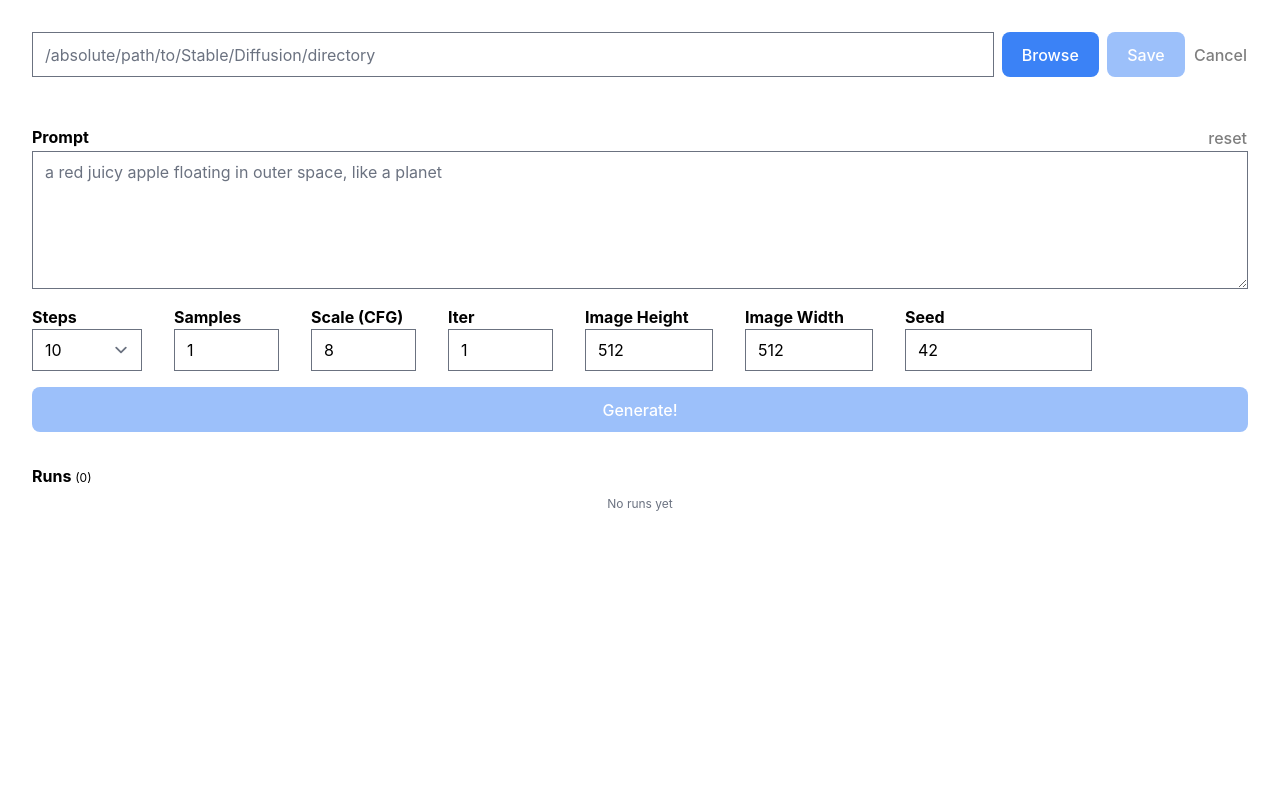
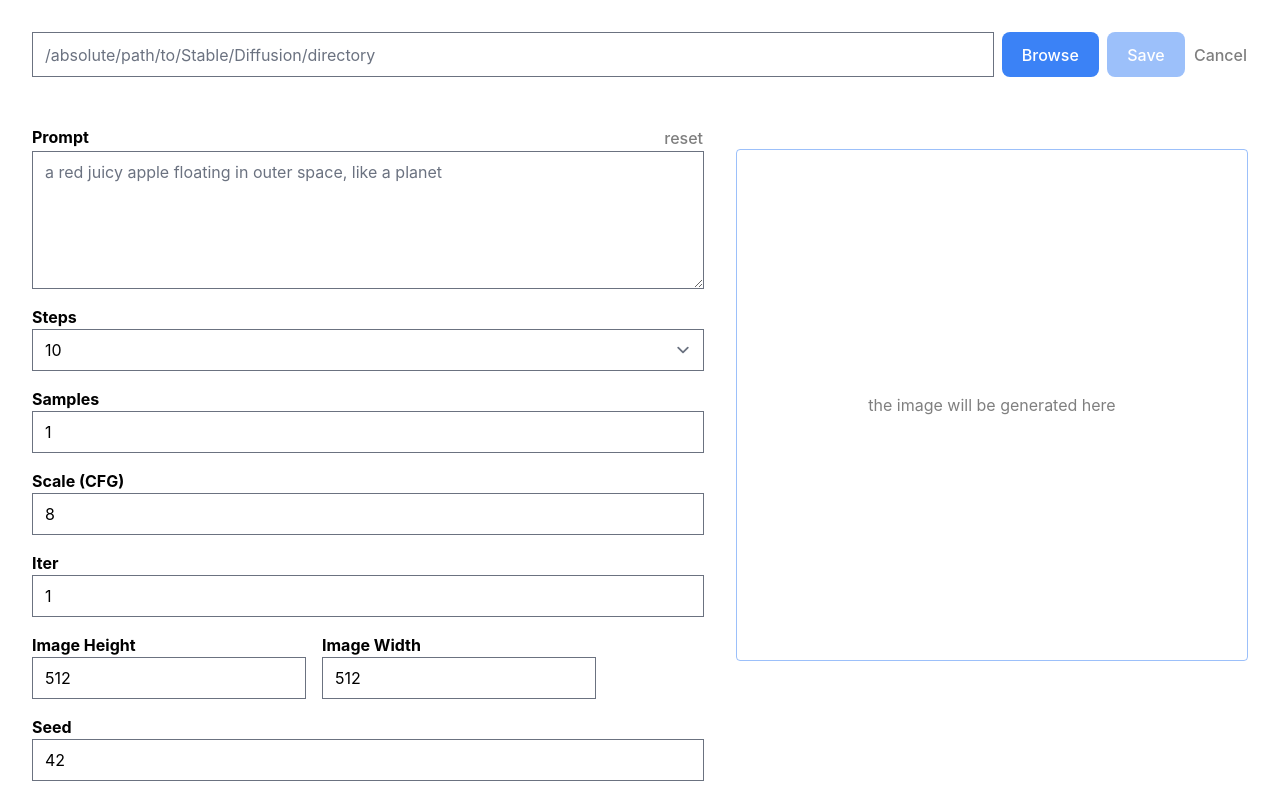
Before and after one commit to breadthe/sd-buddy, a Svelte app: page / in a window 1280 px wide. Shown: the top 795 px of the page. Built offline with nearby package versions, Linux system fonts and the light colour scheme.

Commit message:
Rejigger the layout - big generated image

```diff
--- a/src/Generate.svelte
+++ b/src/Generate.svelte
@@ -5,10 +5,7 @@
   import type { Run } from "./types";
   import { runs, reusePrompt, stableDiffusionDirectory } from "./store";
   import Alert from "./lib/Alert.svelte";
-
-  type directory = {
-    stableDiffusionDirectory: string;
-  };
+  import RunItem from "./lib/RunItem.svelte";
 
   let stableDiffusionOutputDirectory: string = "";
   let stableDiffusionCommand: string = "";
@@ -47,6 +44,8 @@
 
   // Duration timers
   let elapsed: number = 0; // in ms
+
+  let currentRun: Run; // the currently generated run
 
   $: numPromptTokens = Math.ceil(prompt.length / 4); // very rough estimation https://www.reddit.com/r/StableDiffusion/comments/wl4cn3/the_maximum_usable_length_of_a_stable_diffusion/
 
@@ -96,6 +95,7 @@
     elapsed = 0;
     rustResponse = "";
     rustError = "";
+    currentRun = <Run>{};
   }
 
   async function generate() {
@@ -154,6 +154,8 @@
     });
 
     saveRun(run);
+
+    currentRun = run;
   }
 
   // Get the latest image from the output directory
@@ -186,7 +188,10 @@
   }
 </script>
 
-<section class="flex flex-col gap-4">
+<section class="flex gap-8">
+  <!-- Left column: prompt + params -->
+  <div class="flex-1 flex flex-col gap-4">
+    <!-- Prompt -->
     <div class="w-full flex flex-col">
       <div class="flex justify-between">
         <label for="prompt" class="font-bold">
@@ -213,7 +218,8 @@
       />
     </div>
 
-  <div class="flex gap-8">
+    <!-- Params -->
+    <div class="flex flex-col gap-4">
       <label class="flex flex-col">
         <span class="font-bold">Steps</span>
 
@@ -272,17 +278,19 @@
         <input type="number" bind:value={iter} min="1" max={maxIter} />
       </label>
 
+      <div class="flex gap-4">
         <label class="flex flex-col">
           <span class="font-bold">Image Height</span>
           <!-- must be a multiple of 8 -->
-      <input type="number" bind:value={height} min="1" step="8" class="w-32" />
+          <input type="number" bind:value={height} min="1" step="8" />
         </label>
 
         <label class="flex flex-col">
           <span class="font-bold">Image Width</span>
           <!-- must be a multiple of 8 -->
-      <input type="number" bind:value={width} min="1" step="8" class="w-32" />
+          <input type="number" bind:value={width} min="1" step="8" />
         </label>
+      </div>
 
       {#if width !== 512 && height !== 512}
         <div class="flex flex-col">
@@ -304,6 +312,7 @@
       </label>
     </div>
 
+    <!-- Generate button -->
     <button
       class="w-full"
       disabled={!$stableDiffusionDirectory ||
@@ -312,14 +321,32 @@
         isGenerating}
       on:click={generate}>{isGenerating ? "generating..." : "Generate!"}</button
     >
+  </div>
 
+  <!-- Right column: generated image -->
+  <div class="flex flex-col gap-4">
+    <!-- Image + timer -->
+    <div
+      class="flex items-center justify-center border border-blue-500/50 rounded w-[512px] h-[512px] mt-6"
+    >
+      {#if currentRun}
+        <RunItem run={currentRun} imageOnly />
+      {:else if elapsed}
+        {elapsed / 1000}s
+      {:else}
+        <span class="text-black/50 dark:text-white/50">the image will be generated here</span>
+      {/if}
+    </div>
+
+    <!-- Alerts -->
+    <div class="flex flex-col gap-4 max-w-[512px]">
       {#if prompt.trim() !== ""}
         <Alert alertType={AlertTypes.Info} copy
           >{@html stableDiffusionCommandHtml}</Alert
         >
       {/if}
 
-  {#if elapsed}
+      {#if elapsed && currentRun}
         <Alert>Elapsed: {elapsed / 1000}s</Alert>
       {/if}
 
@@ -332,6 +359,8 @@
         {@const html = JSON.parse(rustError).replaceAll("\n", "<br>")}
         <Alert alertType={AlertTypes.Error}>{@html html}</Alert>
       {/if}
+    </div>
+  </div>
 </section>
 
 <style>
--- a/src/lib/RunItem.svelte
+++ b/src/lib/RunItem.svelte
@@ -6,6 +6,7 @@
   import type { Run } from "../types";
 
   export let run: Run;
+  export let imageOnly: boolean = false; // display only the image
 
   const dispatch = createEventDispatcher();
 
@@ -39,7 +40,7 @@
 </script>
 
 <div
-  class="relative max-w-[196px] flex flex-col divide-y divide-blue-600/50 border border-blue-500/50 hover:border-blue-500 rounded"
+  class={`relative ${imageOnly ? "w-full" : "max-w-[196px]" } flex flex-col divide-y divide-blue-600/50 border border-blue-500/50 hover:border-blue-500 rounded`}
 >
   {#if !isDeleting}
     {#if run.image_name && imgSrc}
@@ -50,6 +51,8 @@
         on:click|preventDefault={() => openImage(run.image_name)}
       />
     {/if}
+
+    {#if !imageOnly}
       <dl
         class="p-2 text-xs hover:bg-blue-100 hover:dark:bg-blue-800 cursor-pointer"
         title="Click to re-use this prompt & parameters"
@@ -63,7 +66,9 @@
         <dt class="font-bold">image</dt>
         <dd>
           {#if run.image_name}
-          <a href="#" on:click|preventDefault={() => openImage(run.image_name)}
+            <a
+              href="#"
+              on:click|preventDefault={() => openImage(run.image_name)}
               >{run.image_name}</a
             >
           {:else}
@@ -102,6 +107,7 @@
         title="Delete run"
         on:click={() => (isDeleting = true)}>&times;</button
       >
+    {/if}
   {:else}
     <div class="flex flex-col items-center justify-center h-full gap-2 p-2">
       <p class="text-xs text-center font-bold">
```
Also changed, not shown: 1 other file (tests, documents, lock files or other folders). Lines whose indentation alone changed are shown as unchanged.
